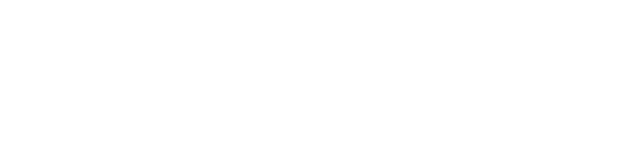
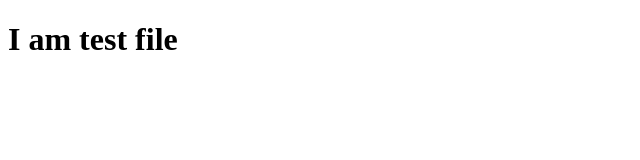
Before and after one commit to raikwarpooja802-del/Test, a plain HTML site: page index.html in a window 1280 px wide. Shown: the whole page, without its empty margins (0-640 px from the left). Drawn offline with Linux system fonts and the light colour scheme.

Commit message:
CSS file added

```diff
--- /dev/null
+++ b/index.css
@@ -0,0 +1,3 @@
+h1 {
+    color: red;
+}
--- a/index.html
+++ b/index.html
@@ -4,8 +4,9 @@
     <meta charset="UTF-8">
     <meta name="viewport" content="width=device-width, initial-scale=1.0">
     <title>Document</title>
+
 </head>
 <body>
-
+    <h1>  I am test file</h1>
 </body>
 </html>
```
